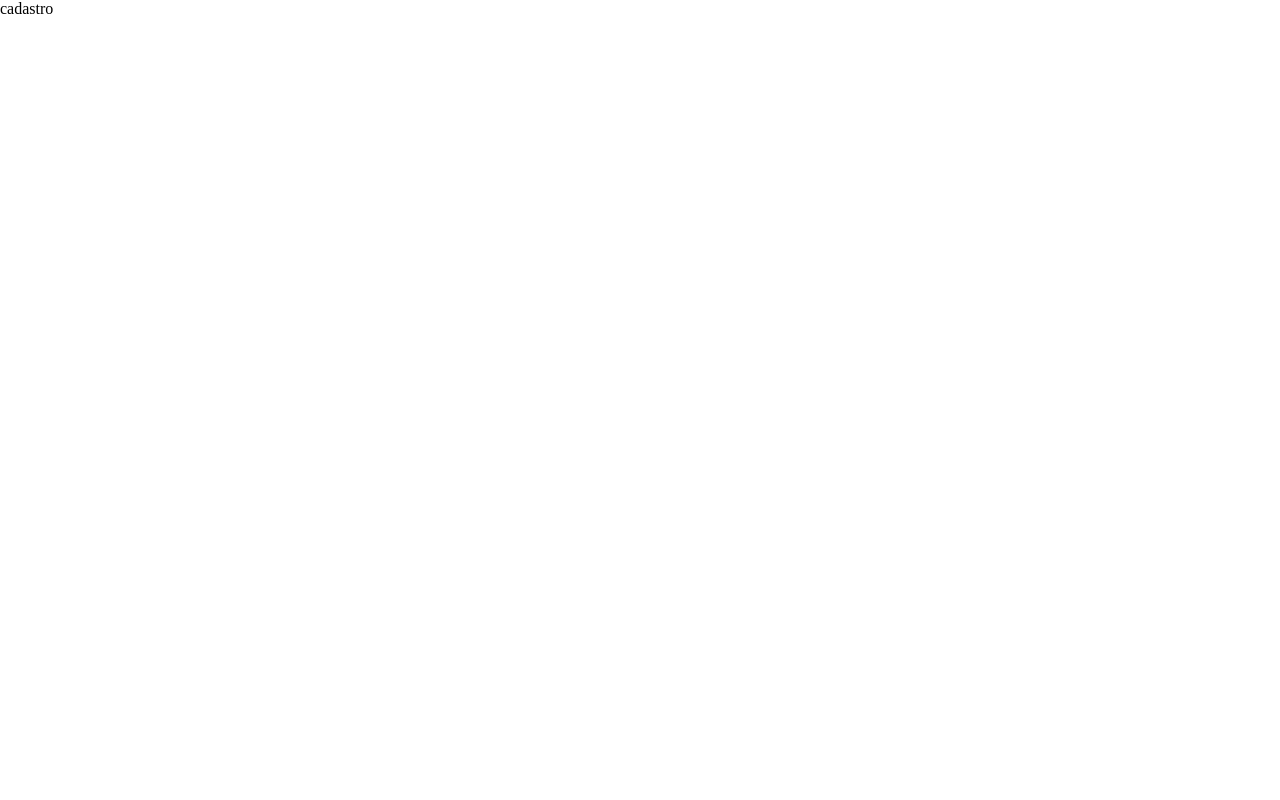
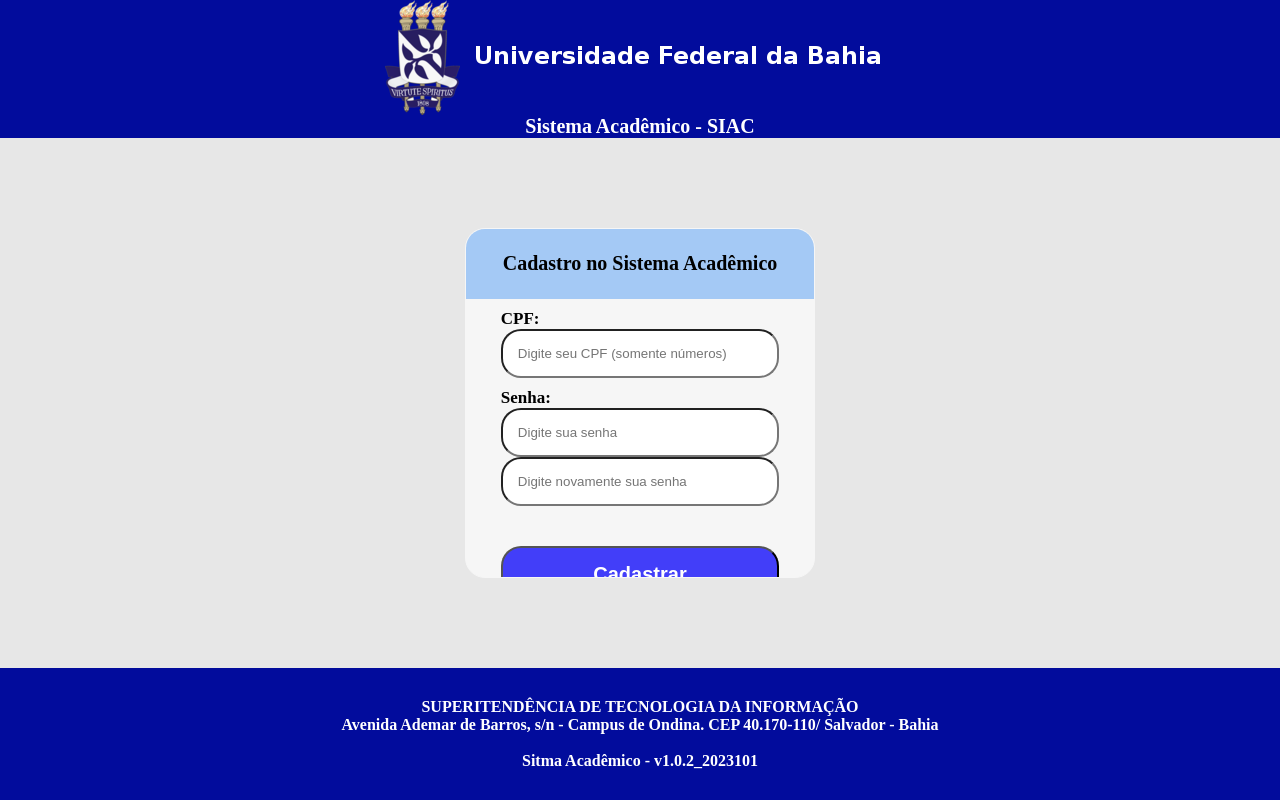
Before and after one commit to JoseRaimundo27/SIAC-UFBA, a React (Vite) app in the folder Siac/: page /cadastro in a window 1280 px wide. Built offline with nearby package versions, Linux system fonts and the light colour scheme.

Commit message:
Tela de cadastro feita com Route

```diff
--- /dev/null
+++ b/Siac/src/Components/Form/form.jsx
@@ -0,0 +1,51 @@
+import React from 'react'
+
+export default function form(props) {
+    if (props.type == "login") {
+        return (
+            <>
+                <div className="login-container">
+                    <div className="login">
+                        <div className="text-login">
+                            <p>Acesso ao Sistema Acadêmico</p>
+                        </div>
+                        <form method="POST" className="formLogin">
+                            <label htmlFor="cpf">CPF: </label>
+                            <input type="email" placeholder="Digite seu CPF (somente números)" autoFocus={true} />
+                            <label htmlFor="password">Senha: </label>
+                            <input type="password" placeholder="Digite sua senha" />
+                            <div className="btn-acessar">
+                                <input type="submit" value="Acessar" className="btn" />
+                            </div>
+                            <a href="/cadastro">Não possuo/esqueci minha senha</a>
+                        </form>
+                    </div>
+                </div>
+            </>
+        )
+    }
+
+    if (props.type == "cadastro") {
+        return (
+            <>
+                <div className="login-container">
+                    <div className="login">
+                        <div className="text-login">
+                            <p>Cadastro no Sistema Acadêmico</p>
+                        </div>
+                        <form method="POST" className="formLogin">
+                            <label htmlFor="cpf">CPF: </label>
+                            <input type="email" placeholder="Digite seu CPF (somente números)" autoFocus={true} />
+                            <label htmlFor="password">Senha: </label>
+                            <input type="password" placeholder="Digite sua senha" />
+                            <input type="password" placeholder="Digite novamente sua senha" />
+                            <div className="btn-acessar">
+                                <input type="submit" value="Cadastrar" className="btn" />
+                            </div>
+                            <a href="/">Voltar para login</a>
+                        </form>
+                    </div>
+                </div></>
+        )
+    }
+}
--- a/Siac/src/Pages/Cadastro/cadastro.jsx
+++ b/Siac/src/Pages/Cadastro/cadastro.jsx
@@ -1,7 +1,17 @@
-import React from 'react'
+import React from 'react';
+import Header from '../../Components/Header/header.jsx';
+import Form from '../../Components/Form/form.jsx';
+import Rodape from '../../Components/Rodape/rodape.jsx';
+import "../Login/login.css"
 
 export default function cadastro() {
   return (
-    <div>cadastro</div>
+    <>
+    <div className="container">
+      <Header />
+      <Form type={"cadastro"}/>
+      <Rodape />
+    </div>
+  </>
   )
 }
--- a/Siac/src/Pages/Login/login.jsx
+++ b/Siac/src/Pages/Login/login.jsx
@@ -1,31 +1,17 @@
 import React from 'react'
 import Header from '../../Components/Header/header.jsx'
+import Form from '../../Components/Form/form.jsx'
 import Rodape from '../../Components/Rodape/rodape.jsx'
-import "../Login/login.css"
+
+import "./login.css"
 
 function Login() {
   return (
     <>
       <div className="container">
-        <Header/>
-        <div className="login-container">
-          <div className="login">
-            <div className="text-login">
-              <p>Acesso ao Sistema Acadêmico</p>
-            </div>
-            <form method="POST" className="formLogin">
-              <label htmlFor="cpf">CPF: </label>
-              <input type="email" placeholder="Digite seu CPF (somente números)" autoFocus={true} />
-              <label htmlFor="password">Senha: </label>
-              <input type="password" placeholder="Digite sua senha" />
-              <div className="btn-acessar">
-                <input type="submit" value="Acessar" className="btn" />
-              </div>
-              <a href="/cadastro">Não possuo/esqueci minha senha</a>
-            </form>
-          </div>
-        </div>
-       <Rodape/>
+        <Header />
+        <Form type={"login"}/>
+        <Rodape />
       </div>
     </>
   )
```
Also changed, not shown: Siac/src/App.css (line endings or trailing spaces).
